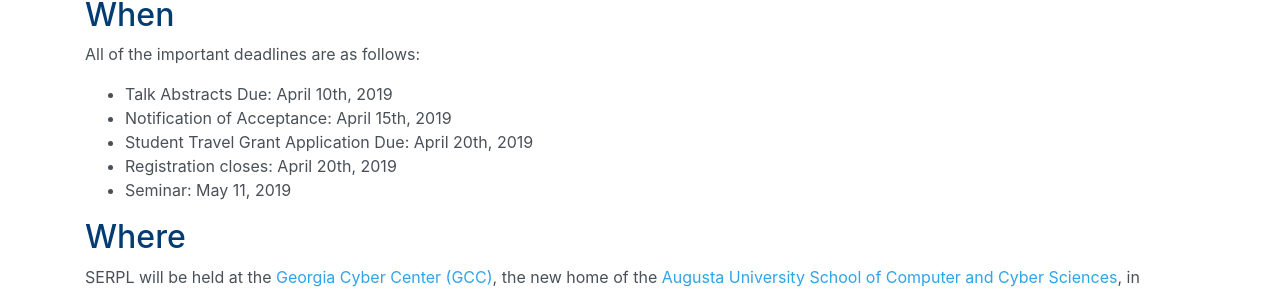
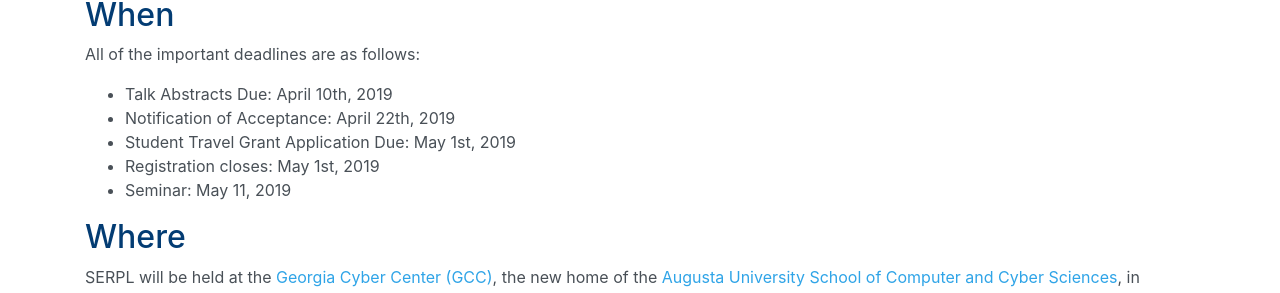
Before and after one commit to the-au-forml-lab/SERPL2019, a Jekyll site: the page built from index.md, in a window 1280 px wide. Shown: the part 476-769 px from the top of the page. Built offline with Jekyll 4.4.1, drawn with Linux system fonts in a browser that asks for light colours.

Commit message:
Updated the dates.

```diff
--- a/index.md
+++ b/index.md
@@ -24,9 +24,9 @@
 All of the important deadlines are as follows:
 
   - Talk Abstracts Due: April 10th, 2019
-  - Notification of Acceptance: April 15th, 2019
-  - Student Travel Grant Application Due: April 20th, 2019
-  - Registration closes: April 20th, 2019
+  - Notification of Acceptance: April 22th, 2019
+  - Student Travel Grant Application Due: May 1st, 2019
+  - Registration closes: May 1st, 2019
   - Seminar: May 11, 2019
 
 ## Where
```
